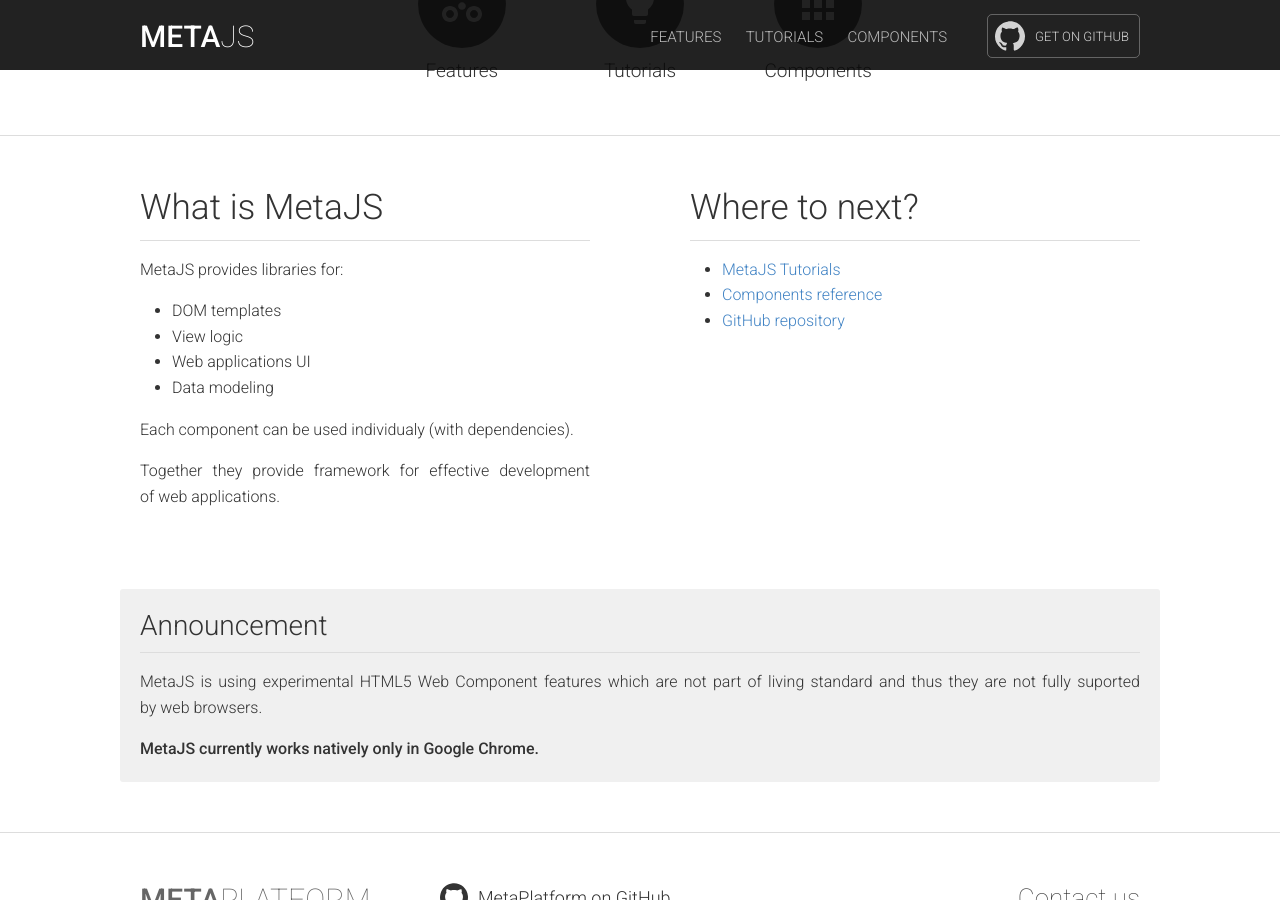
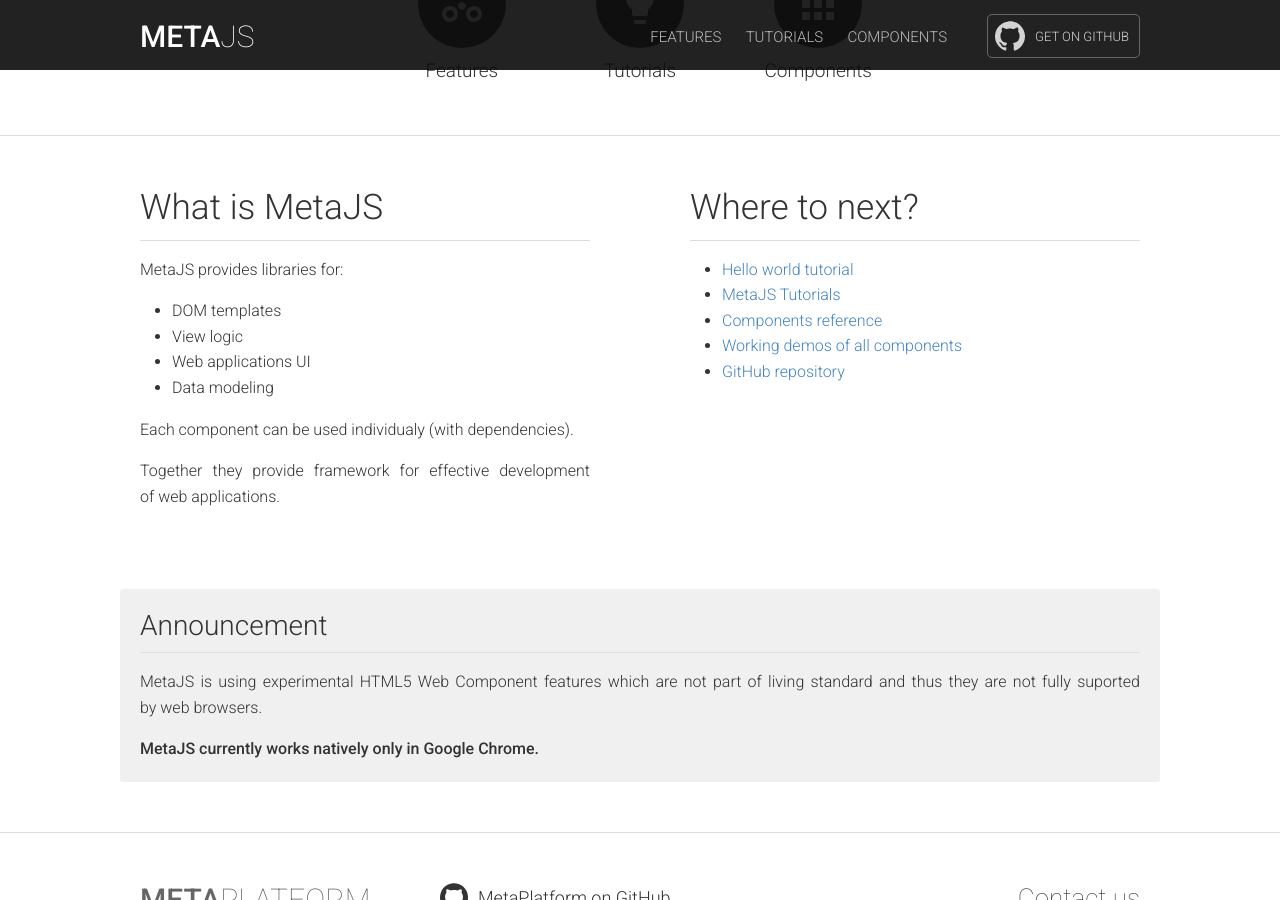
Before and after one commit to metaplatform/metajs, a Jekyll site: the page built from index.html, in a window 1280 px wide and 900 px high, scrolled down 425 px. Built offline with Jekyll 4.4.1, drawn with Linux system fonts in a browser that asks for light colours; Markdown is read by kramdown in place of the engine named in the settings.

Commit message:
Index updated

```diff
--- a/index.html
+++ b/index.html
@@ -26,9 +26,11 @@
 
 	<h2 class="huge">Where to next?</h2>
 	<ul>
+		<li><a href="{{ site.baseurl }}/tutorials/hello-world/">Hello world tutorial</a></li>
 		<li><a href="{{ site.baseurl }}/tutorials/">MetaJS Tutorials</a></li>
 		<li><a href="{{ site.baseurl }}/components/">Components reference</a></li>
-		<li><a href="https://github.com/{{ site.github_username }}/{{ site.github_repository }}/">GitHub repository</a></li>
+		<li><a href="http://repo.meta-platform.com/metajs/demo/" target="_blank">Working demos of all components</a></li>
+		<li><a href="https://github.com/{{ site.github_username }}/{{ site.github_repository }}/" target="_blank">GitHub repository</a></li>
 	</ul>
 
 </div>
```
